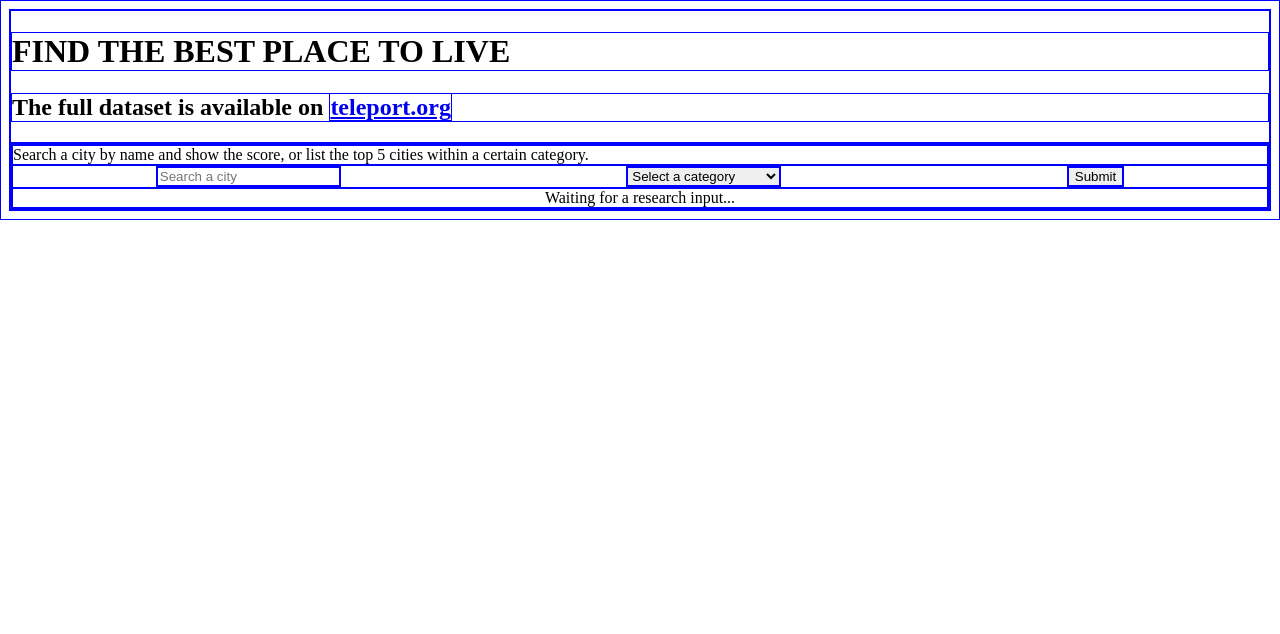
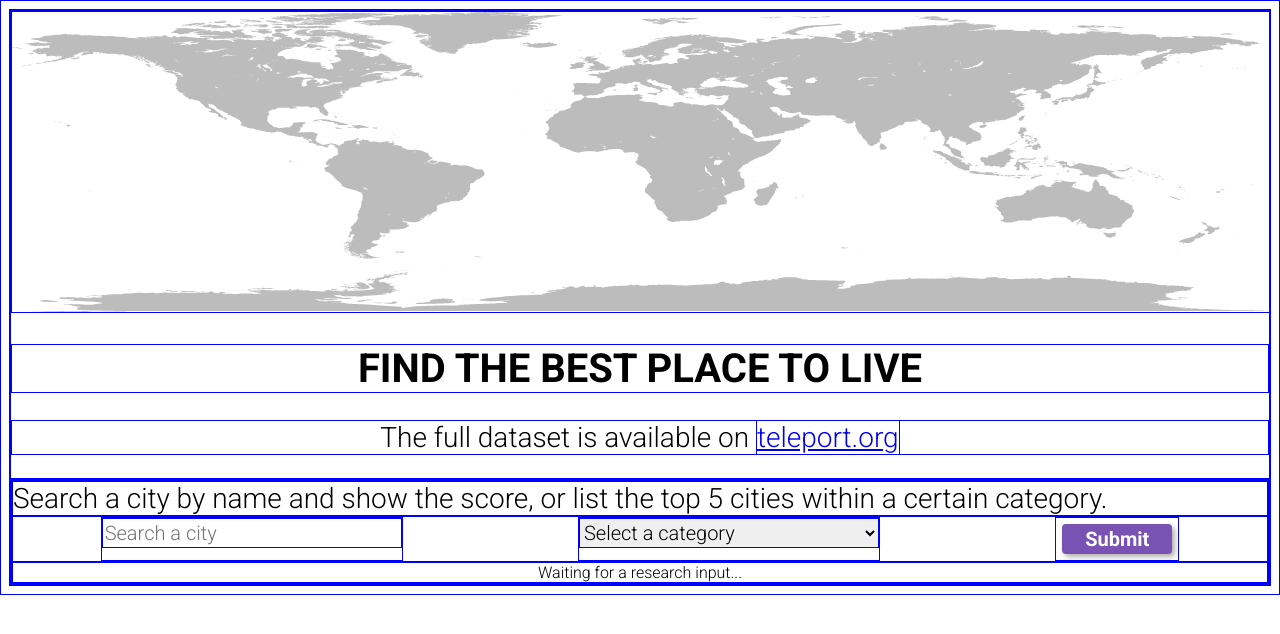
Before and after one commit to matteorazzanelli/qol-js-app, a plain HTML site: page index.html in a window 1280 px wide. Drawn offline with Linux system fonts and the light colour scheme.

Commit message:
make some css style

```diff
--- a/assets/css/style.css
+++ b/assets/css/style.css
@@ -1,11 +1,15 @@
 *{
+  font-family: 'Roboto', sans-serif;
+  font-weight: 300;
   border: 1px solid blue;
 }
+
+/* Structure */
 
 #city-search {
   display: flex;
   flex-direction: column;
-  justify-content: space-around;
+  justify-content: center;
 }
 
 #field-search {
@@ -20,3 +24,60 @@
   justify-content: center;
   align-items: center;
 }
+
+/* Header */
+#world-map {
+  width: 100%;
+  height: 300px;
+}
+
+h1{
+  text-align: center;
+  font-weight: 700;
+  font-size: 40px;
+}
+
+h2{
+  text-align: center;
+  font-weight: 300;
+  font-size: 28px;
+}
+
+/* Fonts */
+#description-search {
+  font-size: 28px;
+}
+
+/* Name search */
+.search {
+  width: 300px;
+  height: 30px;
+  font-size: 20px;
+}
+
+/* Submit button */
+input[type="submit"] {
+  background-color: rgb(121, 82, 179);
+  color: white;
+  border: none;
+  width: 110px;
+  height: 30px;
+  font-weight: bold;
+  border-radius: 4px;
+  cursor: pointer;
+  margin: 6px;
+  transition: background-color 0.15s;
+  box-shadow: 3px 3px 5px rgba(0, 0, 0, 0.3);
+}
+input[type="submit"]:hover {
+  background-color: rgb(99, 60, 156);
+}
+input[type="submit"]:active {
+  box-shadow: none;
+}
+
+@media (max-width: 750px) {
+  #field-search {
+   flex-direction: column;
+  }
+}
--- a/assets/js/cityAppend.js
+++ b/assets/js/cityAppend.js
@@ -18,8 +18,8 @@ export default async function appendResult(nameSearch, categorySearch, result){
 
   result.innerHTML = "<br><br>The following results are obatined:<br><br>";
   if(nameSearch === ''){
+    list_result.textContent = "The search by category is currently not possible.";
     // let response = await city_object.searchByCategory(categorySearch);
-    console.log('NONONONOO');
   }
   if(categorySearch === ''){
     city_object.searchByName(nameSearch).then(response => {
@@ -30,6 +30,7 @@ export default async function appendResult(nameSearch, categorySearch, result){
         score_result.textContent = "Empty score";
       }
       else{
+        list_result.textContent = " ";
         cities.forEach(renderList);
       }
     });
--- a/assets/js/index.js
+++ b/assets/js/index.js
@@ -17,9 +17,7 @@ search.addEventListener("click", async (e) => {
   }
   else{
     // append the list of cities and the corresponding scores
-    result.innerHTML = '';
     let response = await appendResult(nameSearch.value, categorySearch.value, result);
-    console.log(response[0]);
     result.append(response[0], response[1]);
   }
 });
--- a/index.html
+++ b/index.html
@@ -31,7 +31,7 @@
 
   <body>
     <header>
-      <!-- <img src="img/book-in-the-sky.png" alt="image of books with sky as background" id="books-in-the-sky">  -->
+      <img src="assets/img/World_map.svg" alt="image of the world map as background" id="world-map">
       <h1>FIND THE BEST PLACE TO LIVE</h1>
       <h2>The full dataset is available on <a href="https://teleport.org/" target="_blank" class="openlibrary">teleport.org</a></h2>
     </header>
@@ -68,7 +68,7 @@
             </select>
           </div>
           <div id="submit-search">
-            <input id="search" type="submit">
+            <input class="search" type="submit">
           </div>
         </div>
         <div id="result-search">
```
Also changed, not shown: assets/img/World_map.svg (added).
